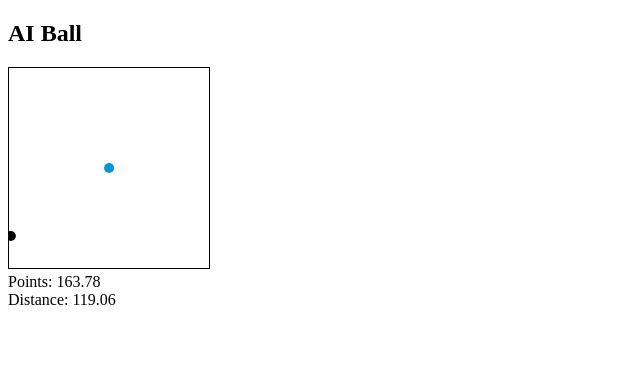
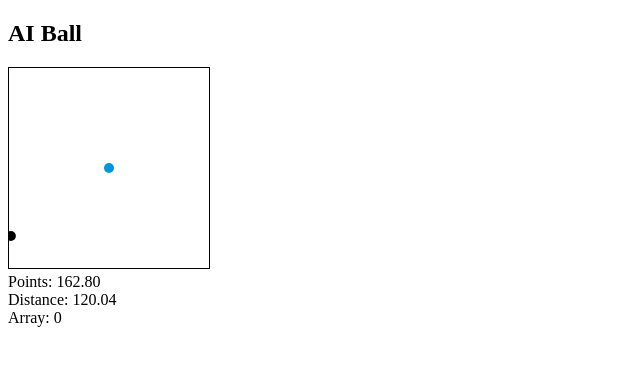
Before and after one commit to iliketocode2/AI-Mini-Golf, a plain HTML site: page index.HTML in a window 1280 px wide. Shown: the full height of the page, 0-640 px from the left. Drawn offline with Linux system fonts and the light colour scheme.

Commit message:
display array commence

```diff
--- a/index.HTML
+++ b/index.HTML
@@ -27,6 +27,11 @@
     margin: 0;">Distance: </p>
   <p id="distance" style="display: inline-block;
     margin: 0;">0</p>
+    <br>
+    <p style="display: inline-block;
+      margin: 0;">Array: </p>
+    <p id="array" style="display: inline-block;
+      margin: 0;">0</p>
 
   <script src="script.js"></script>
 </body>
--- a/script.js
+++ b/script.js
@@ -70,7 +70,6 @@ function calculateDirection(){
 }
 
 // Function to update the canvas
-// Function to update the canvas
 function draw() {
     // Clear the canvas
     ctx.clearRect(0, 0, canvas.width, canvas.height);
@@ -106,6 +105,7 @@ function draw() {
     // Update text trackers
     document.getElementById("distance").innerHTML = distance.toFixed(2);
     document.getElementById("points").innerHTML = points.toFixed(2);
+    document.getElementById("array").innerHTML = dxPoints.toFixed(2);
 
     // Reset ball and hole position if ball reaches the hole
     if (distance < ballRadius) {
```
